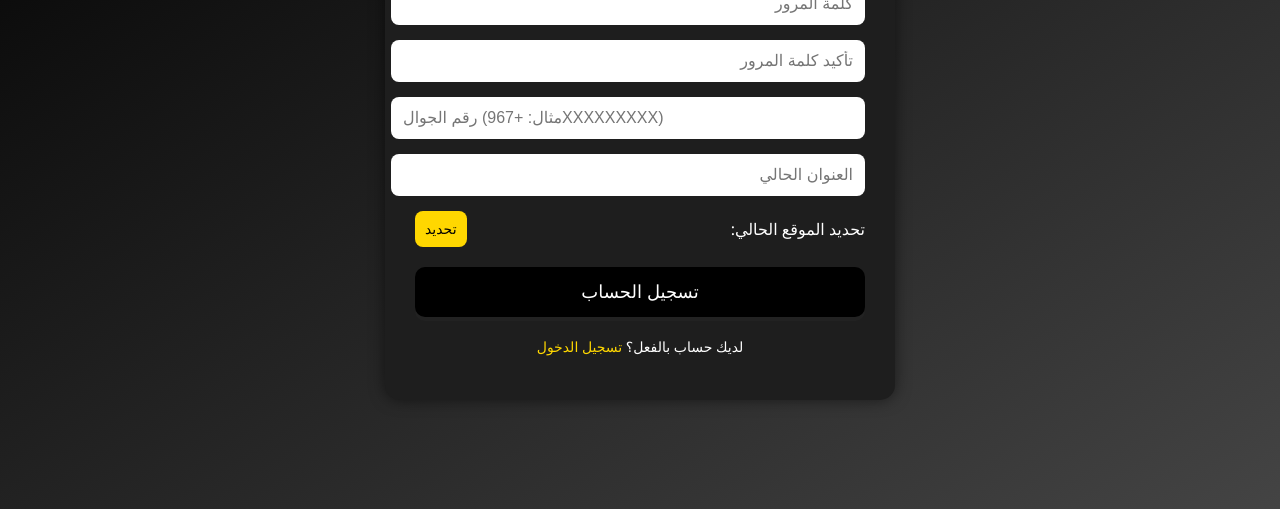
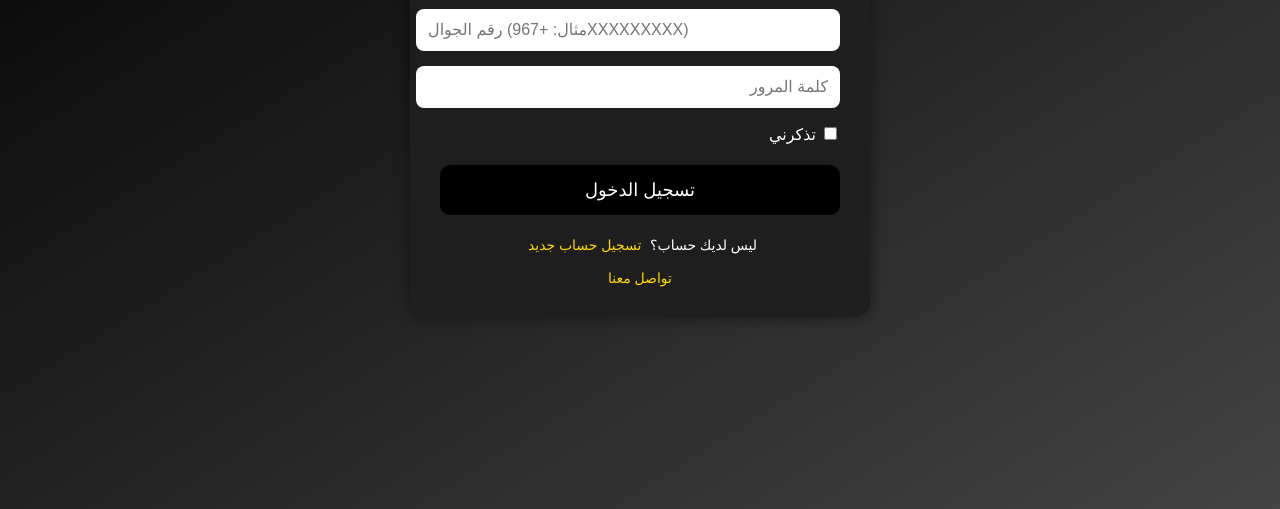
Before and after one commit to Malik77749/Shibam-ye, a plain HTML site: page index.html in a window 1280 px wide. Shown: the part 291-800 px from the top of the page. Drawn offline with nearby package versions, Linux system fonts and the light colour scheme.

Commit message:
index.html

```diff
--- a/index.html
+++ b/index.html
@@ -2,7 +2,7 @@
 <html lang="ar" dir="rtl">
 <head>
   <meta charset="UTF-8">
-  <title>تسجيل حساب جديد - شبام للتسويق</title>
+  <title>تسجيل الدخول - شبام للتسويق</title>
   <meta name="viewport" content="width=device-width, initial-scale=1.0">
   <script src="https://cdn.jsdelivr.net/npm/@supabase/supabase-js"></script>
   <style>
@@ -17,16 +17,16 @@
       height: 100vh;
     }
 
-    .register-container {
+    .login-container {
       background-color: #1e1e1e;
       padding: 30px;
       border-radius: 15px;
       box-shadow: 0 0 15px rgba(0,0,0,0.5);
       width: 90%;
-      max-width: 450px;
+      max-width: 400px;
     }
 
-    .register-container h2 {
+    .login-container h2 {
       text-align: center;
       margin-bottom: 25px;
       color: #ffd700;
@@ -44,23 +44,17 @@
       font-size: 16px;
     }
 
-    .location-group {
+    .remember {
       display: flex;
-      justify-content: space-between;
       align-items: center;
-      margin-top: 10px;
+      margin-bottom: 20px;
     }
 
-    .location-group button {
-      background-color: #ffd700;
-      border: none;
-      padding: 10px;
-      border-radius: 8px;
-      cursor: pointer;
-      font-size: 14px;
+    .remember input {
+      margin-left: 8px;
     }
 
-    .register-btn {
+    .login-btn {
       width: 100%;
       background-color: black;
       color: white;
@@ -69,12 +63,10 @@
       border-radius: 10px;
       font-size: 18px;
       cursor: pointer;
-      margin-top: 20px;
       transition: 0.3s;
-      box-shadow: 0 4px 0 #222;
     }
 
-    .register-btn:hover {
+    .login-btn:hover {
       background-color: #333;
     }
 
@@ -87,6 +79,7 @@
     .bottom-links a {
       color: #ffd700;
       text-decoration: none;
+      margin: 0 5px;
     }
 
     .bottom-links a:hover {
@@ -96,83 +89,59 @@
 </head>
 <body>
 
-<div class="register-container">
-  <h2>تسجيل حساب جديد</h2>
-  <form id="registerForm">
+<div class="login-container">
+  <h2>شبام للتسويق</h2>
+  <form id="loginForm">
     <div class="input-group">
-      <input type="text" id="fullName" placeholder="مثال: أحمد سعيد" required>
+      <input type="tel" id="phone" placeholder="رقم الجوال (مثال: +967XXXXXXXXX)" required>
     </div>
     <div class="input-group">
       <input type="password" id="password" placeholder="كلمة المرور" required>
     </div>
-    <div class="input-group">
-      <input type="password" id="confirmPassword" placeholder="تأكيد كلمة المرور" required>
-    </div>
-    <div class="input-group">
-      <input type="tel" id="phone" placeholder="رقم الجوال (مثال: +967XXXXXXXXX)" required>
-    </div>
-    <div class="input-group">
-      <input type="text" id="address" placeholder="العنوان الحالي" required>
+
+    <div class="remember">
+      <input type="checkbox" id="rememberMe">
+      <label for="rememberMe">تذكرني</label>
     </div>
 
-    <div class="location-group">
-      <span>تحديد الموقع الحالي:</span>
-      <button type="button" onclick="alert('ميزة تحديد الموقع قيد التطوير')">تحديد</button>
-    </div>
-
-    <button type="submit" class="register-btn">تسجيل الحساب</button>
+    <button type="submit" class="login-btn">تسجيل الدخول</button>
 
     <div class="bottom-links">
-      <p>لديك حساب بالفعل؟ <a href="login.html">تسجيل الدخول</a></p>
+      <p>ليس لديك حساب؟ <a href="register.html">تسجيل حساب جديد</a></p>
+      <a href="#" onclick="showContact()">تواصل معنا</a>
     </div>
   </form>
 </div>
 
 <script>
+  // إعدادات Supabase
   const supabaseUrl = 'https://mkvvxeuizmseoxoamhyb.supabase.co';
-  const supabaseKey = 'ضع_المفتاح_العام_هنا'; // استبدل هذا المفتاح بمفتاح anon من Supabase
+  const supabaseKey = 'ضع_المفتاح_العام_هنا'; // استبدلها من إعدادات Supabase > Project Settings > API > anon public key
   const supabase = supabase.createClient(supabaseUrl, supabaseKey);
 
-  document.getElementById('registerForm').addEventListener('submit', async function(e) {
+  document.getElementById('loginForm').addEventListener('submit', async function(e) {
     e.preventDefault();
 
-    const fullName = document.getElementById('fullName').value;
     const phone = document.getElementById('phone').value;
     const password = document.getElementById('password').value;
-    const confirmPassword = document.getElementById('confirmPassword').value;
-    const address = document.getElementById('address').value;
 
-    if(password !== confirmPassword) {
-      alert("كلمة المرور وتأكيدها غير متطابقين");
-      return;
-    }
-
-    // إنشاء الحساب في Supabase
-    const { data, error } = await supabase.auth.signUp({
+    const { data, error } = await supabase.auth.signInWithPassword({
       phone,
       password
     });
 
     if (error) {
-      alert("فشل في إنشاء الحساب: " + error.message);
-      return;
-    }
-
-    // حفظ بيانات المستخدم الإضافية في جدول profiles
-    const userId = data.user.id;
-    const { error: profileError } = await supabase
-      .from('profiles')
-      .insert([{ id: userId, full_name: fullName, address: address, phone: phone }]);
-
-    if (profileError) {
-      alert("تم إنشاء الحساب، لكن فشل حفظ البيانات الإضافية: " + profileError.message);
+      alert('فشل تسجيل الدخول: ' + error.message);
     } else {
-      alert("تم إنشاء الحساب بنجاح!");
       localStorage.setItem('isLoggedIn', 'true');
       localStorage.setItem('userPhone', phone);
       window.location.href = 'index.html';
     }
   });
+
+  function showContact() {
+    alert("للتواصل معنا: 777492635\nواتساب: 777492635");
+  }
 
   if(localStorage.getItem('isLoggedIn') === 'true') {
     window.location.href = 'index.html';
```
